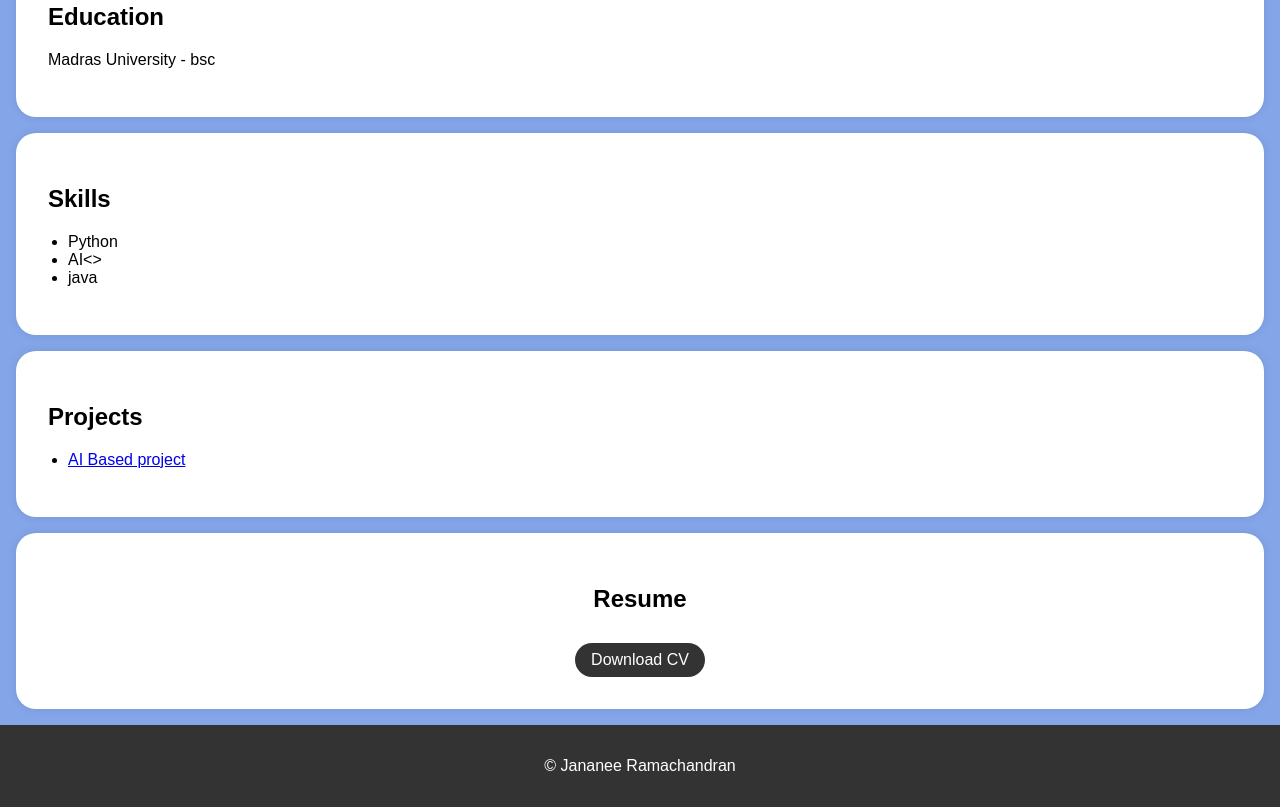
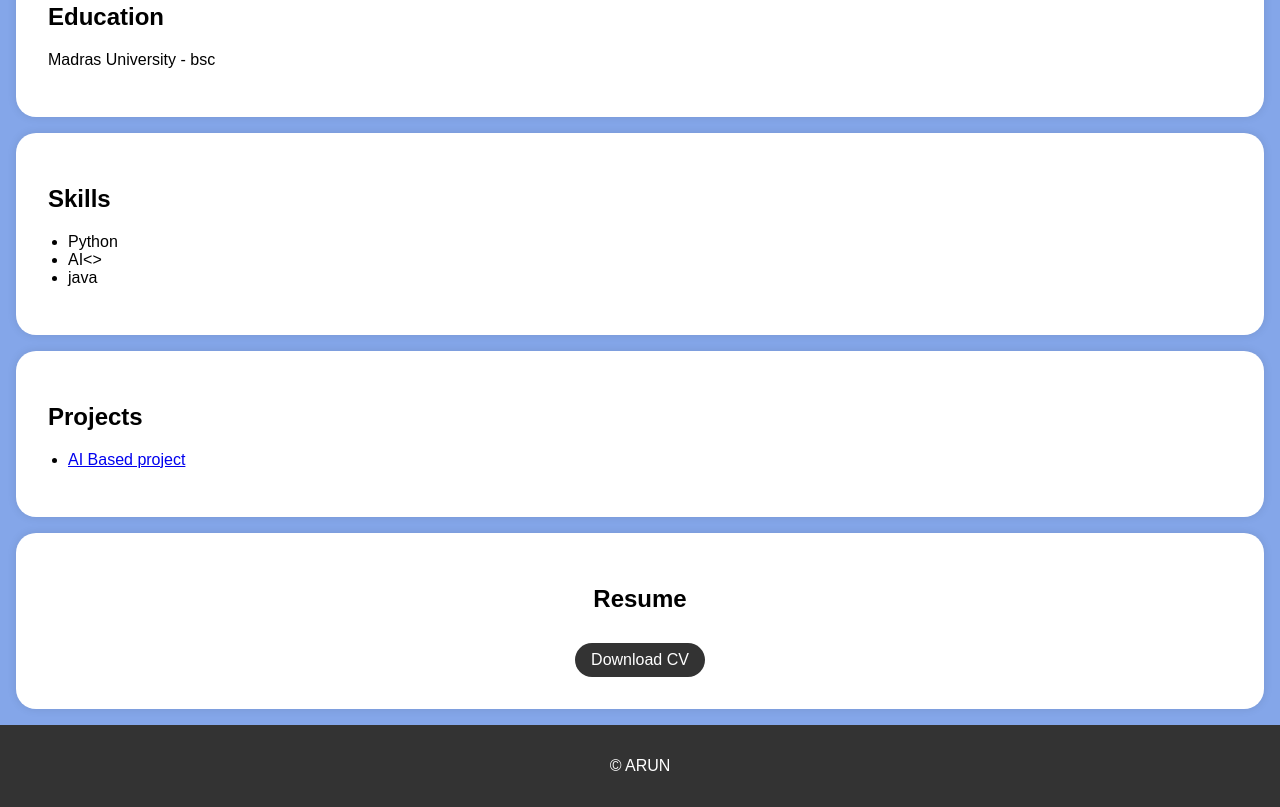
Before and after one commit to Arun-bits/Arun, a plain HTML site: page index.html in a window 1280 px wide. Shown: the part 477-1284 px from the top of the page. Drawn offline with Linux system fonts and the light colour scheme.

Commit message:
index.html

```diff
--- a/index.html
+++ b/index.html
@@ -162,7 +162,7 @@
     </section>
 
     <footer>
-        <p>&copy; Jananee Ramachandran</p>
+        <p>&copy; ARUN</p>
     </footer>
 
     <script>
```
